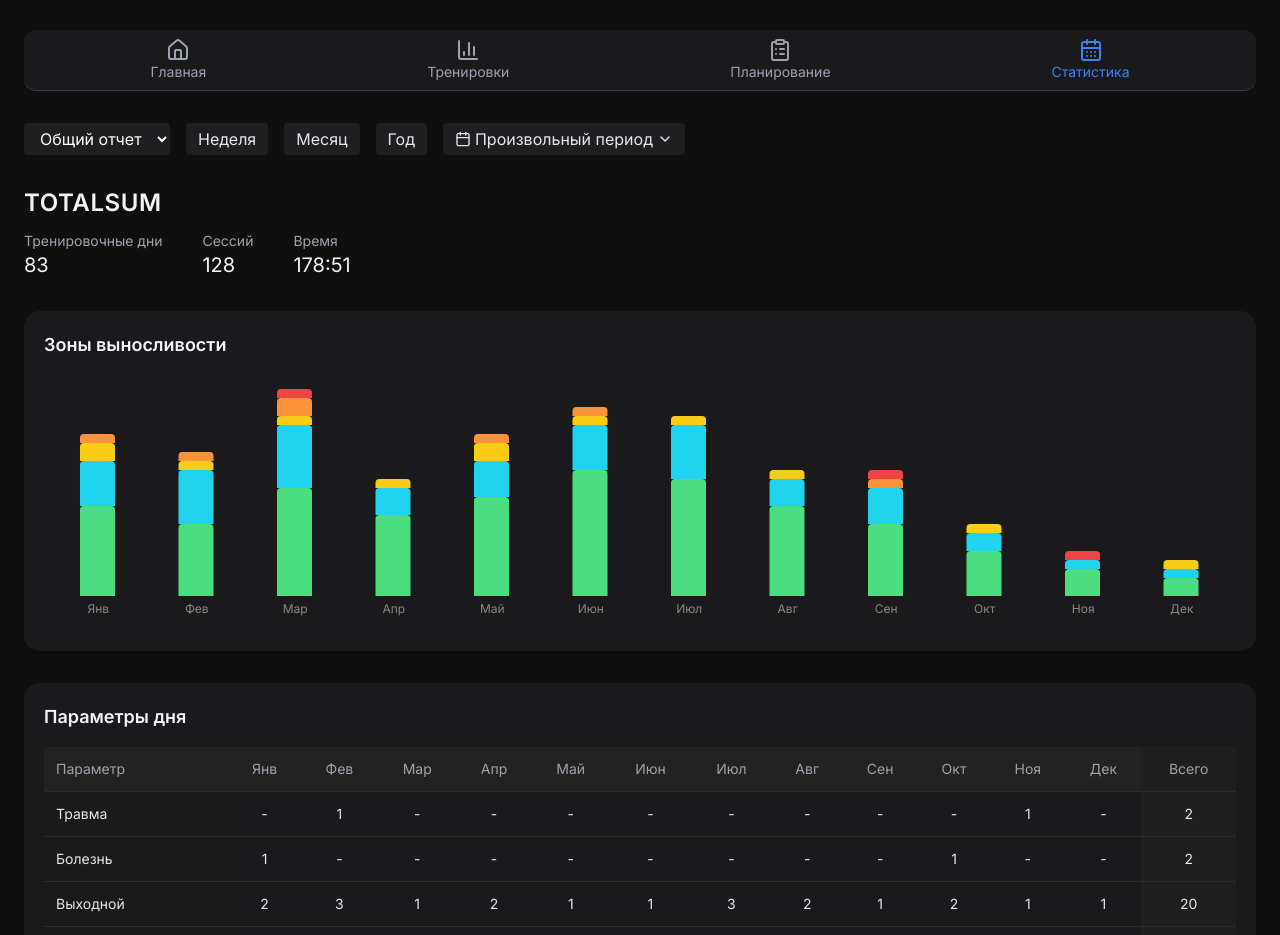
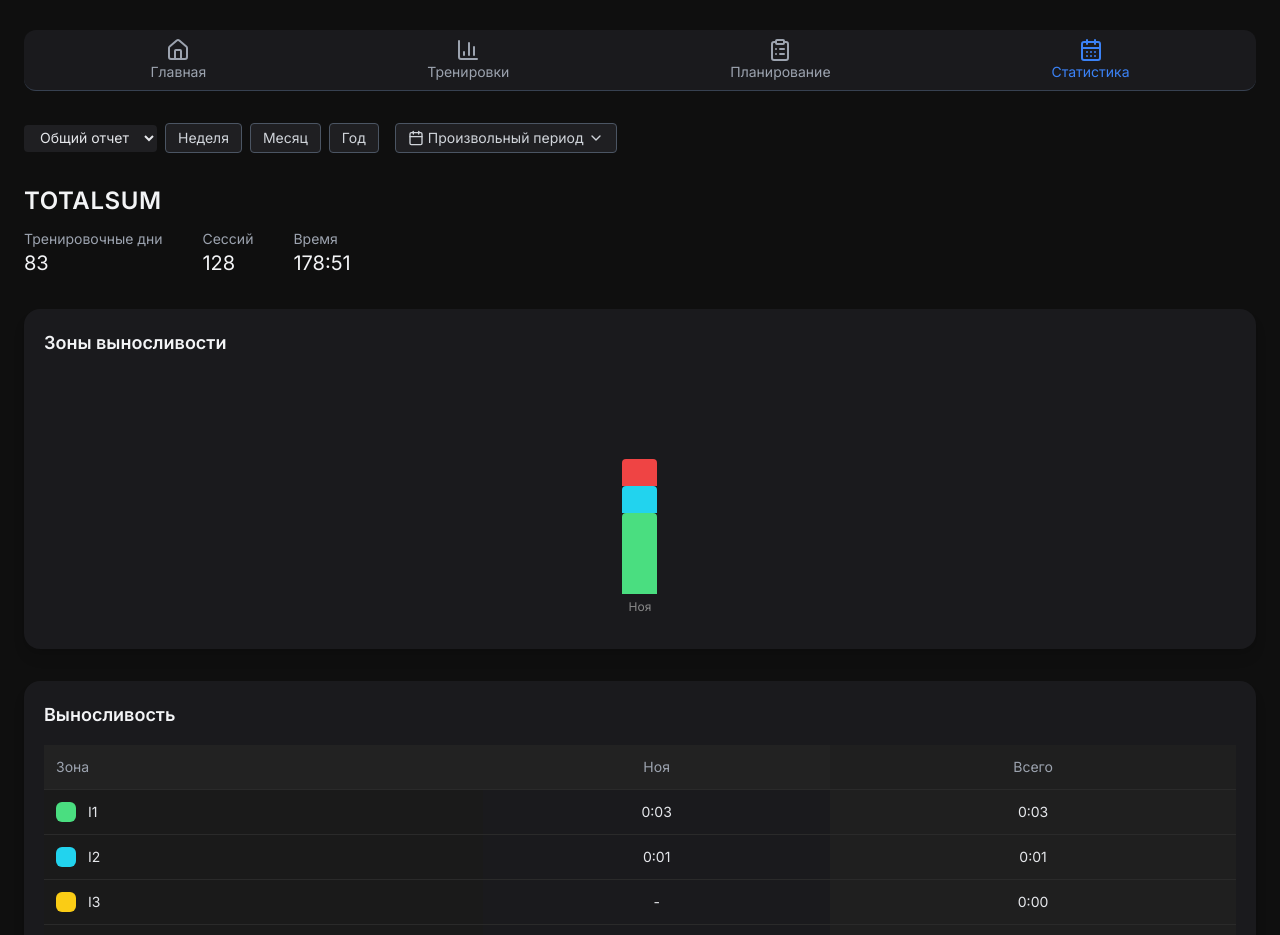
Before and after one commit to mbaliabin/dagbook-test, a React (Vite) app in the folder fasx-frontend/: page /statistics in a window 1280 px wide. Shown: the part 90-1025 px from the top of the page. Built offline with nearby package versions, Linux system fonts and the light colour scheme.

Commit message:
Доработка StatisticsPage.tsx 205

```diff
--- a/fasx-frontend/src/pages/StatisticsPage.tsx
+++ b/fasx-frontend/src/pages/StatisticsPage.tsx
@@ -32,11 +32,8 @@ export default function StatsPage() {
 
   const [name] = React.useState("Пользователь");
   const [reportType, setReportType] = React.useState("Общий отчет");
-  const [periodType, setPeriodType] = React.useState<"week" | "month" | "year" | "custom">("year");
-  const [dateRange, setDateRange] = React.useState<{ startDate: Date; endDate: Date }>({
-    startDate: dayjs("2025-01-01").toDate(),
-    endDate: dayjs("2025-12-31").toDate(),
-  });
+  const [startPeriod, setStartPeriod] = React.useState(dayjs().startOf('month').toDate());
+  const [endPeriod, setEndPeriod] = React.useState(dayjs().endOf('month').toDate());
   const [showDateRangePicker, setShowDateRangePicker] = React.useState(false);
 
   const totals = {
@@ -45,9 +42,7 @@ export default function StatsPage() {
     time: "178:51",
   };
 
-  const months = [
-    "Янв","Фев","Мар","Апр","Май","Июн","Июл","Авг","Сен","Окт","Ноя","Дек",
-  ];
+  const months = ["Янв","Фев","Мар","Апр","Май","Июн","Июл","Авг","Сен","Окт","Ноя","Дек"];
 
   const enduranceZones = [
     { zone: "I1", color: "#4ade80", months: [10,8,12,9,11,14,13,10,8,5,3,2] },
@@ -71,40 +66,25 @@ export default function StatsPage() {
     return `${h}:${m.toString().padStart(2, "0")}`;
   };
 
-  // Вычисление фильтрованных месяцев для таблиц
-  const computeFilteredMonths = () => {
-    let start: number, end: number;
-    if (periodType === "year" || periodType === "custom") {
-      start = dayjs(dateRange.startDate).month();
-      end = dayjs(dateRange.endDate).month();
-    } else if (periodType === "month") {
-      start = 0; end = 3; // для примера недели
-    } else {
-      start = 0; end = 6; // для примера дней недели
-    }
-    return months.slice(start, end + 1);
-  };
+  const startMonth = dayjs(startPeriod).month();
+  const endMonth = dayjs(endPeriod).month();
 
-  const filteredMonths = computeFilteredMonths();
-
+  const filteredMonths = months.slice(startMonth, endMonth + 1);
   const filteredEnduranceZones = enduranceZones.map((zone) => ({
     ...zone,
-    months: zone.months.slice(0, filteredMonths.length),
-    total: zone.months.slice(0, filteredMonths.length).reduce((a,b) => a+b,0),
+    months: zone.months.slice(startMonth, endMonth + 1),
+    total: zone.months.slice(startMonth, endMonth + 1).reduce((a,b) => a+b, 0),
   }));
-
   const filteredMovementTypes = movementTypes.map((m) => ({
     ...m,
-    months: m.months.slice(0, filteredMonths.length),
-    total: m.months.slice(0, filteredMonths.length).reduce((a,b) => a+b,0),
+    months: m.months.slice(startMonth, endMonth + 1),
+    total: m.months.slice(startMonth, endMonth + 1).reduce((a,b) => a+b, 0),
   }));
 
   const handleLogout = () => {
     localStorage.removeItem("token");
     navigate("/login");
   };
-
-  const applyDateRange = () => setShowDateRangePicker(false);
 
   const menuItems = [
     { label: "Главная", icon: Home, path: "/daily" },
@@ -113,6 +93,20 @@ export default function StatsPage() {
     { label: "Статистика", icon: CalendarDays, path: "/statistics" },
   ];
 
+  // Обработчики периодов
+  const setWeek = () => {
+    setStartPeriod(dayjs().startOf('isoWeek').toDate());
+    setEndPeriod(dayjs().endOf('isoWeek').toDate());
+  };
+  const setMonth = () => {
+    setStartPeriod(dayjs().startOf('month').toDate());
+    setEndPeriod(dayjs().endOf('month').toDate());
+  };
+  const setYear = () => {
+    setStartPeriod(dayjs().startOf('year').toDate());
+    setEndPeriod(dayjs().endOf('year').toDate());
+  };
+
   return (
     <div className="min-h-screen bg-[#0f0f0f] text-gray-200 p-6 w-full">
       <div className="w-full space-y-8">
@@ -120,26 +114,17 @@ export default function StatsPage() {
         {/* Header */}
         <div className="flex flex-col md:flex-row md:items-center md:justify-between gap-4 mb-4 w-full">
           <div className="flex items-center space-x-4">
-            <img
-              src="/profile.jpg"
-              alt="Avatar"
-              className="w-16 h-16 rounded-full object-cover"
-            />
+            <img src="/profile.jpg" alt="Avatar" className="w-16 h-16 rounded-full object-cover" />
             <div>
               <h1 className="text-2xl font-bold text-white">{name}</h1>
             </div>
           </div>
 
           <div className="flex items-center space-x-2 flex-wrap">
-            <button
-              className="bg-blue-600 hover:bg-blue-700 text-white text-sm px-3 py-1 rounded flex items-center"
-            >
+            <button className="bg-blue-600 hover:bg-blue-700 text-white text-sm px-3 py-1 rounded flex items-center">
               <Plus className="w-4 h-4 mr-1" /> Добавить тренировку
             </button>
-            <button
-              onClick={handleLogout}
-              className="bg-blue-600 hover:bg-blue-700 text-white text-sm px-3 py-1 rounded flex items-center"
-            >
+            <button onClick={handleLogout} className="bg-blue-600 hover:bg-blue-700 text-white text-sm px-3 py-1 rounded flex items-center">
               <LogOut className="w-4 h-4 mr-1" /> Выйти
             </button>
           </div>
@@ -151,13 +136,8 @@ export default function StatsPage() {
             const Icon = item.icon;
             const isActive = location.pathname === item.path;
             return (
-              <button
-                key={item.path}
-                onClick={() => navigate(item.path)}
-                className={`flex flex-col items-center text-sm transition-colors ${
-                  isActive ? "text-blue-500" : "text-gray-400 hover:text-white"
-                }`}
-              >
+              <button key={item.path} onClick={() => navigate(item.path)}
+                className={`flex flex-col items-center text-sm transition-colors ${isActive ? "text-blue-500" : "text-gray-400 hover:text-white"}`}>
                 <Icon className="w-6 h-6" />
                 <span>{item.label}</span>
               </button>
@@ -165,39 +145,31 @@ export default function StatsPage() {
           })}
         </div>
 
-        {/* Кнопки выбора отчета и периода */}
-        <div className="flex flex-wrap gap-4 mb-4">
-          <select
-            className="bg-[#1f1f22] text-white px-3 py-1 rounded"
-            value={reportType}
-            onChange={(e) => setReportType(e.target.value)}
-          >
+        {/* Выбор отчета и периода */}
+        <div className="flex flex-wrap gap-2 items-center mb-6">
+          <select value={reportType} onChange={e => setReportType(e.target.value)} className="bg-[#1f1f22] text-gray-200 px-3 py-1 rounded text-sm">
             <option>Общий отчет</option>
           </select>
-          <button onClick={() => setPeriodType("week")} className="px-3 py-1 rounded bg-[#1f1f22] text-gray-200 hover:bg-[#2a2a2d]">Неделя</button>
-          <button onClick={() => setPeriodType("month")} className="px-3 py-1 rounded bg-[#1f1f22] text-gray-200 hover:bg-[#2a2a2d]">Месяц</button>
-          <button onClick={() => setPeriodType("year")} className="px-3 py-1 rounded bg-[#1f1f22] text-gray-200 hover:bg-[#2a2a2d]">Год</button>
+
+          <button onClick={setWeek} className="text-sm px-3 py-1 rounded border border-gray-600 bg-[#1f1f22] text-gray-300 hover:bg-[#2a2a2d]">Неделя</button>
+          <button onClick={setMonth} className="text-sm px-3 py-1 rounded border border-gray-600 bg-[#1f1f22] text-gray-300 hover:bg-[#2a2a2d]">Месяц</button>
+          <button onClick={setYear} className="text-sm px-3 py-1 rounded border border-gray-600 bg-[#1f1f22] text-gray-300 hover:bg-[#2a2a2d]">Год</button>
+
           <div className="relative">
-            <button onClick={() => setShowDateRangePicker(prev => !prev)} className="px-3 py-1 rounded bg-[#1f1f22] text-gray-200 hover:bg-[#2a2a2d] flex items-center">
-              <Calendar className="w-4 h-4 mr-1" /> Произвольный период <ChevronDown className="w-4 h-4 ml-1" />
+            <button onClick={() => setShowDateRangePicker(prev => !prev)} className="ml-2 text-sm px-3 py-1 rounded border border-gray-600 bg-[#1f1f22] text-gray-300 hover:bg-[#2a2a2d] flex items-center">
+              <Calendar className="w-4 h-4 mr-1"/> Произвольный период <ChevronDown className="w-4 h-4 ml-1" />
             </button>
             {showDateRangePicker && (
               <div className="absolute z-50 mt-2 bg-[#1a1a1d] rounded shadow-lg p-2">
                 <DateRange
-                  onChange={item => setDateRange({ startDate: item.selection.startDate, endDate: item.selection.endDate })}
-                  showSelectionPreview={true}
+                  onChange={item => { setStartPeriod(item.selection.startDate); setEndPeriod(item.selection.endDate); }}
                   moveRangeOnFirstSelection={false}
-                  months={1}
-                  ranges={[{ startDate: dateRange.startDate, endDate: dateRange.endDate, key: 'selection' }]}
-                  direction="horizontal"
-                  rangeColors={['#3b82f6']}
-                  className="text-white"
-                  locale={ru}
-                  weekStartsOn={1}
+                  ranges={[{ startDate: startPeriod, endDate: endPeriod, key: 'selection' }]}
+                  months={1} direction="horizontal" rangeColors={['#3b82f6']} locale={ru} weekStartsOn={1}
                 />
                 <div className="flex justify-end mt-2 space-x-2">
                   <button onClick={() => setShowDateRangePicker(false)} className="px-3 py-1 rounded border border-gray-600 hover:bg-gray-700 text-gray-300">Отмена</button>
-                  <button onClick={applyDateRange} className="px-3 py-1 rounded bg-blue-600 hover:bg-blue-700 text-white">Применить</button>
+                  <button onClick={() => setShowDateRangePicker(false)} className="px-3 py-1 rounded bg-blue-600 hover:bg-blue-700 text-white">Применить</button>
                 </div>
               </div>
             )}
@@ -244,7 +216,10 @@ export default function StatsPage() {
                         <div className="bg-[#1e1e1e] border border-[#333] px-3 py-2 rounded-xl text-xs text-gray-300 shadow-md">
                           {payload.map((p: any) => (
                             <p key={p.dataKey} className="mt-1">
-                              <span className="inline-block w-3 h-3 mr-1 rounded-full" style={{ backgroundColor: p.fill }}></span>
+                              <span
+                                className="inline-block w-3 h-3 mr-1 rounded-full"
+                                style={{ backgroundColor: p.fill }}
+                              ></span>
                               {p.dataKey}: {formatTime(p.value)}
                             </p>
                           ))}
@@ -261,44 +236,6 @@ export default function StatsPage() {
             </ResponsiveContainer>
           </div>
         </div>
-
-{/* Таблица параметров дня */}
-<div className="bg-[#1a1a1d] p-5 rounded-2xl shadow-lg overflow-x-auto">
-  <h2 className="text-lg font-semibold text-gray-100 mb-4">Параметры дня</h2>
-  <table className="w-full min-w-[900px] text-sm border-collapse">
-    <thead>
-      <tr className="bg-[#222] text-gray-400 text-left">
-        <th className="p-3 font-medium sticky left-0 bg-[#222]">Параметр</th>
-        {filteredMonths.map((m) => (
-          <th key={m} className="p-3 font-medium text-center">{m}</th>
-        ))}
-        <th className="p-3 font-medium text-center bg-[#1f1f1f]">Всего</th>
-      </tr>
-    </thead>
-    <tbody>
-      {[
-        { param: "Травма", months: [0, 1, 0, 0, 0, 0, 0, 0, 0, 0, 1, 0] },
-        { param: "Болезнь", months: [1, 0, 0, 0, 0, 0, 0, 0, 0, 1, 0, 0] },
-        { param: "Выходной", months: [2, 3, 1, 2, 1, 1, 3, 2, 1, 2, 1, 1] },
-        { param: "Соревнования", months: [0, 1, 0, 2, 1, 1, 2, 1, 1, 0, 0, 0] },
-        { param: "В пути", months: [1, 0, 1, 0, 1, 2, 1, 1, 0, 1, 1, 0] },
-      ].map((row) => {
-        const filtered = row.months.slice(0, filteredMonths.length);
-        const total = filtered.reduce((a, b) => a + b, 0);
-        return (
-          <tr key={row.param} className="border-t border-[#2a2a2a] hover:bg-[#252525]/60 transition">
-            <td className="p-3 sticky left-0 bg-[#1a1a1a]">{row.param}</td>
-            {filtered.map((val, i) => (
-              <td key={i} className="p-3 text-center">{val > 0 ? val : "-"}</td>
-            ))}
-            <td className="p-3 text-center font-medium bg-[#1f1f1f]">{total}</td>
-          </tr>
-        );
-      })}
-    </tbody>
-  </table>
-</div>
-
 
         {/* Таблица выносливости */}
         <div className="bg-[#1a1a1d] p-5 rounded-2xl shadow-lg overflow-x-auto">
```
